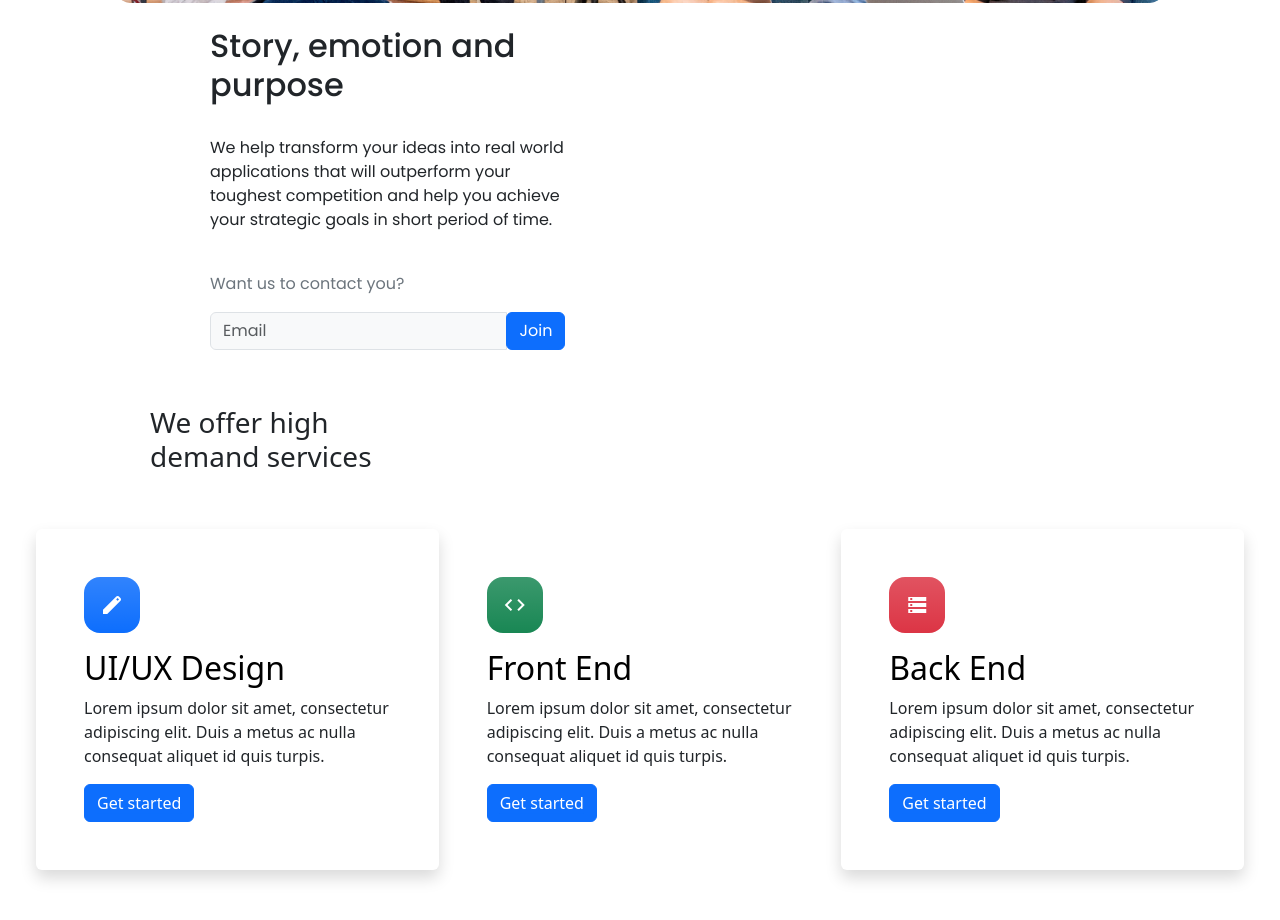
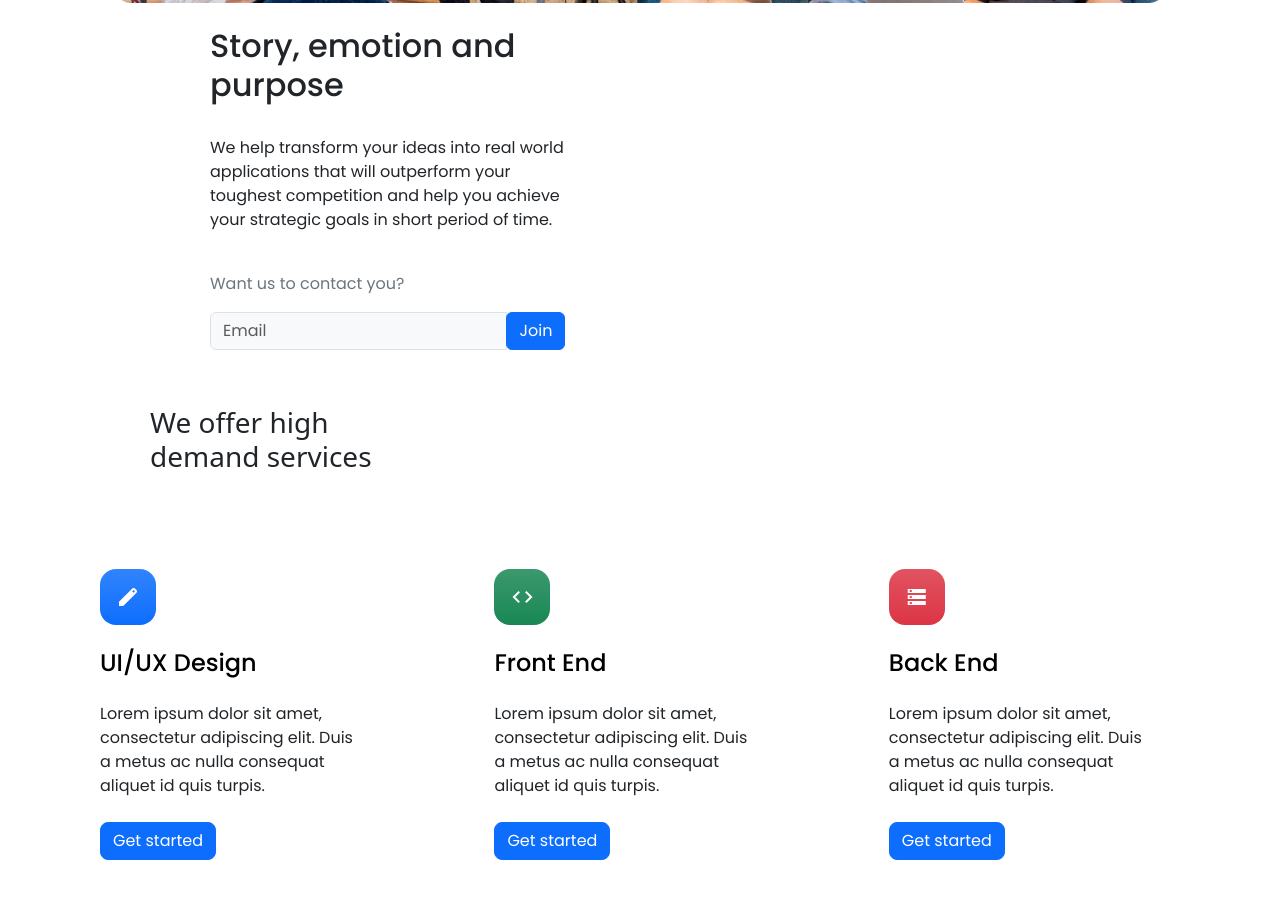
Before and after one commit to Juana-89/edie-homepage-master, a website: page src/index.html in a window 1280 px wide. Shown: the part 515-1435 px from the top of the page. Drawn offline with nearby package versions, Linux system fonts and the light colour scheme.

Commit message:
cards listo

```diff
--- a/src/index.html
+++ b/src/index.html
@@ -60,7 +60,7 @@
           <p class="text-primary">Unhappy with your website?</p>
           <h2 class="font__family">We create beautiful and fast web services</h1>
         </div>
-        <img src="./assets/heroImage.jpg" class="rounded-5 img-fluid ">
+        <img src="./assets/heroImage.jpg" class="rounded-5 img-fluid">
         <div class="w-35 pl-5 ml-4 pt-4 ">
           <div class="pb-4">
             <h2 class="font__family pb-4">Story, emotion and purpose</h1>
@@ -79,51 +79,51 @@
         </div>
       </div>
     </div>
-    <div>
+    <div class="ml-2">
       <div class="w-15 ml-5">
         <h3>We offer high demand services</h3>
       </div>
-      <div class="row g-4 p-5 row-cols-1 row-cols-lg-3">
-        <div class="feature col p-4 shadow rounded p-5">
+      <div class="row g-4 p-5 row-cols-1 row-cols-lg-3 font_family_poppins">
+        <div class="feature col shadow-hover rounded-4 p-5 m-3 w-30">
           <div
-            class="feature-icon d-inline-flex align-items-center justify-content-center text-bg-primary bg-gradient fs-2 mb-3 p-3 rounded-4">
+            class="feature-icon d-inline-flex mb-4 justify-content-center text-bg-primary bg-gradient fs-2 mb-3 p-3 rounded-4">
             <span class="material-symbols-outlined">
               edit
             </span>
           </div>
-          <h3 class="fs-2 text-body-emphasis" _msthash="613912" _msttexthash="300534">UI/UX Design</h3>
-          <p _msthash="581386" _msttexthash="15495311">Lorem ipsum dolor sit amet, consectetur adipiscing elit. Duis a
+          <h4 class="text-body-emphasis mb-4 font-weight-bold" _msthash="613912" _msttexthash="300534">UI/UX Design</h4>
+          <p _msthash="581386" _msttexthash="15495311" class="mb-4">Lorem ipsum dolor sit amet, consectetur adipiscing elit. Duis a
             metus ac nulla consequat aliquet id quis turpis.</p>
           <a href="#" class="icon-link">
-            <button type="button" class="btn btn-primary">Get started</button>
+            <button type="button" class="btn btn-primary rounded-3 enabled">Get started</button>
           </a>
         </div>
-        <div class="feature colshadow rounded-4 p-5">
+        <div class="feature col shadow-hover rounded-4 p-5 m-3 w-30">
           <div
-            class="feature-icon d-inline-flex align-items-center justify-content-center text-bg-success bg-gradient fs-2 mb-3 p-3 rounded-4">
+            class="feature-icon d-inline-flex mb-4 align-items-center justify-content-center text-bg-success bg-gradient fs-2 mb-3 p-3 rounded-4">
             <span class="material-symbols-outlined">
               code
             </span>
           </div>
-          <h3 class="fs-2 text-body-emphasis" _msthash="614120" _msttexthash="300534">Front End</h3>
-          <p _msthash="581581" _msttexthash="15495311">Lorem ipsum dolor sit amet, consectetur adipiscing elit. Duis a
+          <h4 class="text-body-emphasis mb-4 font-weight-bold" _msthash="614120" _msttexthash="300534">Front End</h4>
+          <p _msthash="581581" _msttexthash="15495311" class="mb-4">Lorem ipsum dolor sit amet, consectetur adipiscing elit. Duis a
             metus ac nulla consequat aliquet id quis turpis.</p>
           <a href="#" class="icon-link">
-            <button type="button" class="btn btn-primary">Get started</button>
+            <button type="button" class="btn btn-primary rounded-3 enabled">Get started</button>
           </a>
         </div>
-        <div class="feature col shadow rounded p-5">
+        <div class="feature col shadow-hover rounded-4 p-5 m-3 w-30">
           <div
-            class="feature-icon d-inline-flex align-items-center justify-content-center text-bg-danger bg-gradient fs-2 mb-3 p-3 rounded-4">
+            class="feature-icon d-inline-flex mb-4 align-items-center justify-content-center text-bg-danger bg-gradient fs-2 mb-3 p-3 rounded-4">
             <span class="material-symbols-outlined">
               storage
             </span>
           </div>
-          <h3 class="fs-2 text-body-emphasis" _msthash="614328" _msttexthash="300534">Back End</h3>
-          <p _msthash="581776" _msttexthash="15495311">Lorem ipsum dolor sit amet, consectetur adipiscing elit. Duis a
+          <h4 class="text-body-emphasis mb-4 font-weight-bold" _msthash="614328" _msttexthash="300534">Back End</h4>
+          <p _msthash="581776" _msttexthash="15495311"  class="mb-4">Lorem ipsum dolor sit amet, consectetur adipiscing elit. Duis a
             metus ac nulla consequat aliquet id quis turpis.</p>
           <a href="#" class="icon-link">
-            <button type="button" class="btn btn-primary">Get started</button>
+            <button type="button" class="btn btn-primary rounded-3 enabled">Get started</button>
           </a>
         </div>
       </div>
--- a/src/styles.css
+++ b/src/styles.css
@@ -15,6 +15,9 @@
     width: 35%;
 }
 
+.w-30 {
+    width: 30%;
+}
 .w-15 {
     width: 20%;
 }
@@ -34,3 +37,9 @@
   'GRAD' 0,
   'opsz' 24
 }
+
+.shadow-hover:hover {
+    box-shadow: 0 .5rem 1rem rgba(0,0,0,.15);
+    transition: .5s;
+    cursor: pointer;
+}
```
